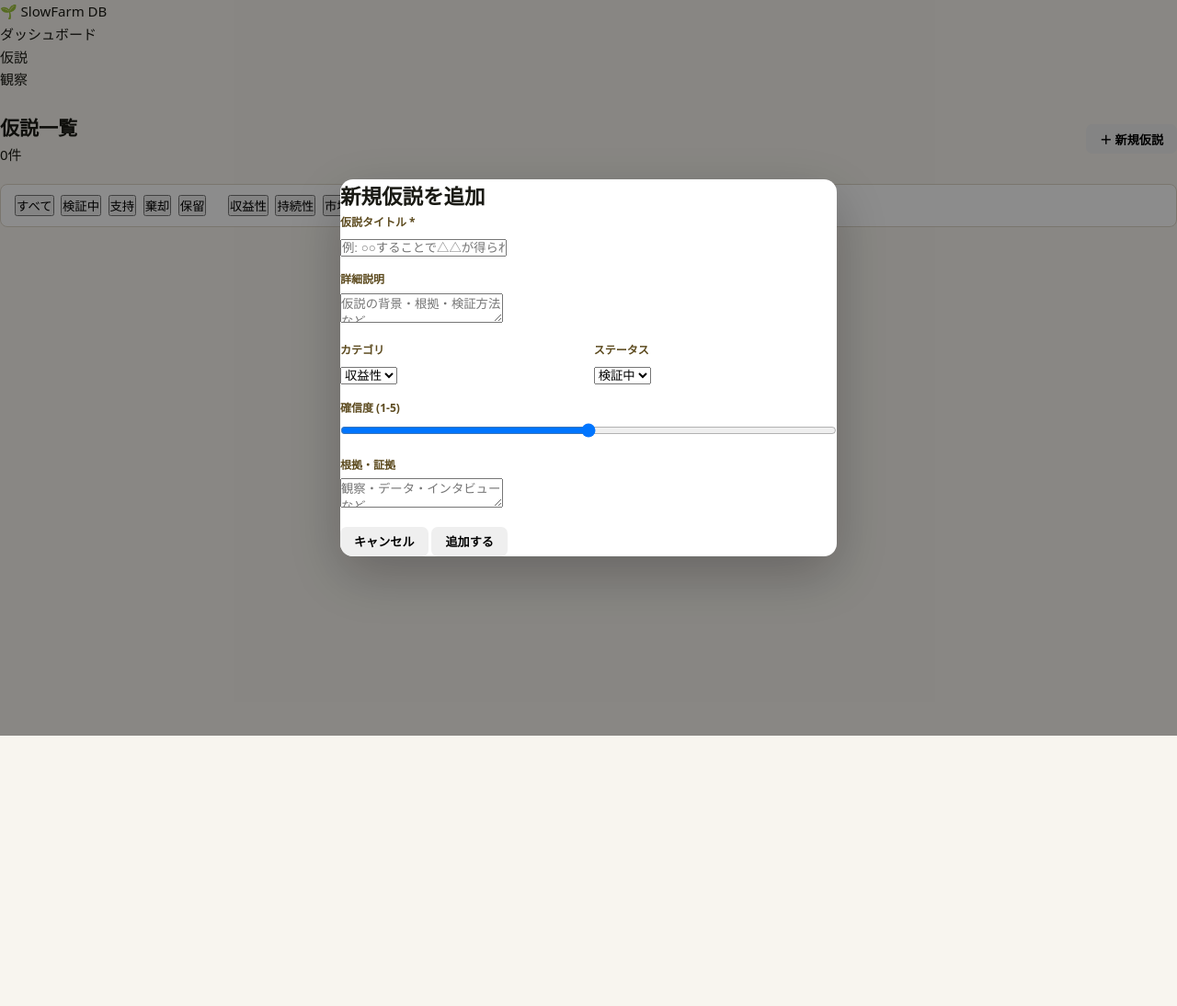
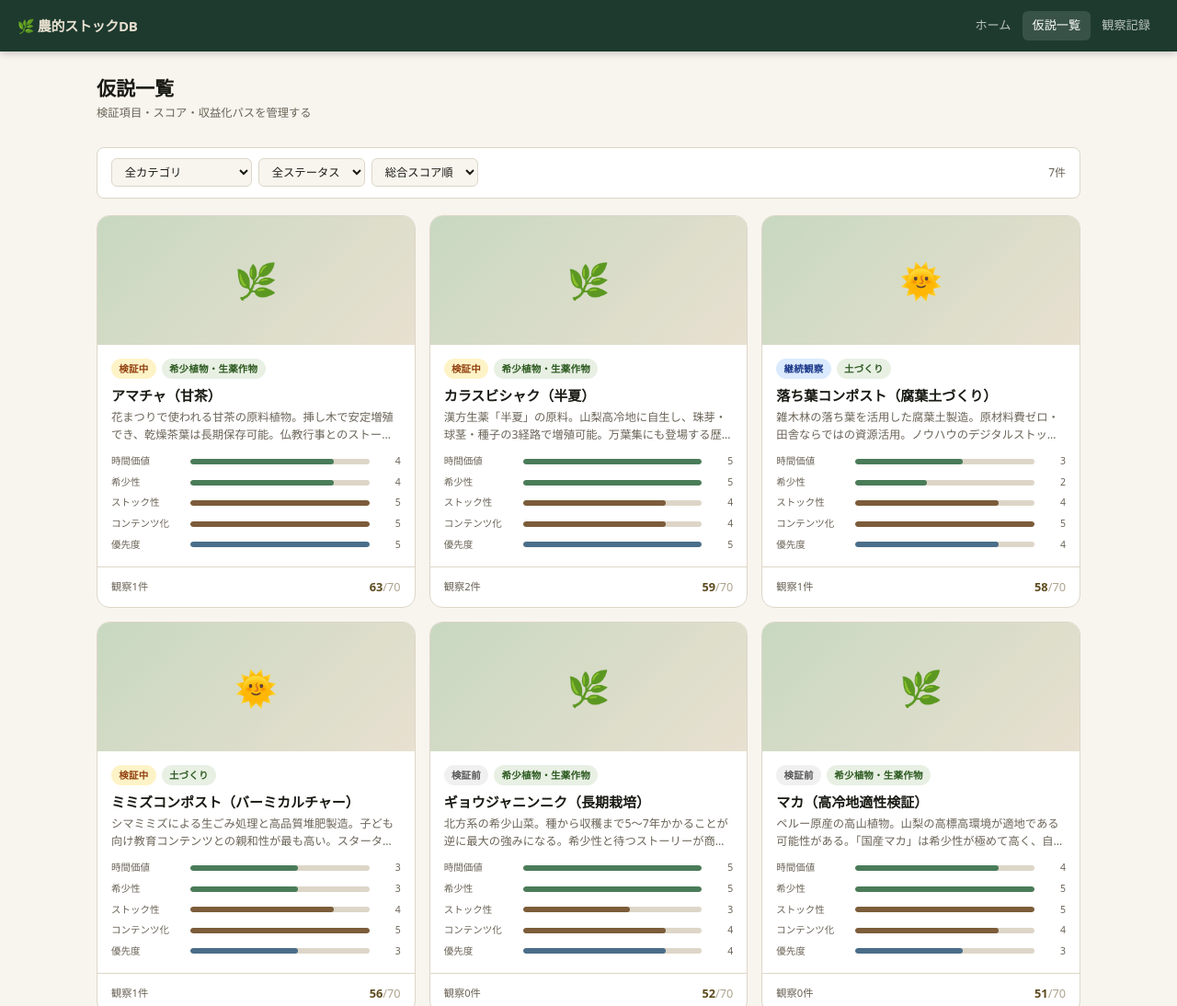
Before and after one commit to hyamano0116-ai/slow-asset-farm, a plain HTML site: page hypotheses.html in a window 1280 px wide. Shown: the top 1094 px of the page at 92% size. Before the commit the page ends 800 px from the top, so only its background shows below. Drawn offline with Linux system fonts and the light colour scheme.

Commit message:
hypotheses.html: 仮説一覧ページ

```diff
--- a/hypotheses.html
+++ b/hypotheses.html
@@ -3,162 +3,123 @@
 <head>
   <meta charset="UTF-8">
   <meta name="viewport" content="width=device-width, initial-scale=1.0">
-  <title>仮説一覧 | SlowFarm DB</title>
+  <title>仮説一覧 | 農的ストックDB</title>
   <link rel="stylesheet" href="style.css">
 </head>
 <body>
-  <header>
-    <a href="index.html" class="logo">🌱 SlowFarm DB</a>
-    <nav>
-      <ul>
-        <li><a href="index.html">ダッシュボード</a></li>
-        <li><a href="hypotheses.html" class="active">仮説</a></li>
-        <li><a href="observations.html">観察</a></li>
-      </ul>
+
+<nav class="nav">
+  <a href="index.html" class="nav__logo">&#x1F33F; 農的ストックDB</a>
+  <div class="nav__links">
+    <a href="index.html" class="nav__link">ホーム</a>
+    <a href="hypotheses.html" class="nav__link nav__link--active">仮説一覧</a>
+    <a href="observations.html" class="nav__link">観察記録</a>
+  </div>
 </nav>
-  </header>
 
-  <main>
+<div class="container page">
   <div class="page-header">
     <div>
       <h1>仮説一覧</h1>
-        <p class="subtitle" id="count"></p>
+      <p class="page-subtitle">検証項目・スコア・収益化パスを管理する</p>
     </div>
-      <button class="btn btn-primary" onclick="openModal()">＋ 新規仮説</button>
   </div>
 
   <div class="filter-bar">
-      <button class="filter-btn active" data-filter="all" onclick="setFilter('all', this)">すべて</button>
-      <button class="filter-btn" data-filter="検証中" onclick="setFilter('検証中', this)">検証中</button>
-      <button class="filter-btn" data-filter="支持" onclick="setFilter('支持', this)">支持</button>
-      <button class="filter-btn" data-filter="棄却" onclick="setFilter('棄却', this)">棄却</button>
-      <button class="filter-btn" data-filter="保留" onclick="setFilter('保留', this)">保留</button>
-      <span style="width:1px;background:var(--beige-dark);margin:0 0.25rem"></span>
-      <button class="filter-btn" data-cat="収益性" onclick="setCat('収益性', this)">収益性</button>
-      <button class="filter-btn" data-cat="持続性" onclick="setCat('持続性', this)">持続性</button>
-      <button class="filter-btn" data-cat="市場性" onclick="setCat('市場性', this)">市場性</button>
-      <button class="filter-btn" data-cat="運営" onclick="setCat('運営', this)">運営</button>
+    <select id="filterCat" class="form-control" style="width:auto">
+      <option value="">全カテゴリ</option>
+      <option>希少植物・生薬作物</option>
+      <option>土づくり</option>
+      <option>家庭菜園</option>
+    </select>
+    <select id="filterStatus" class="form-control" style="width:auto">
+      <option value="">全ステータス</option>
+      <option>検証前</option>
+      <option>検証中</option>
+      <option>支持</option>
+      <option>棄却</option>
+      <option>継続観察</option>
+    </select>
+    <select id="sortBy" class="form-control" style="width:auto">
+      <option value="score">総合スコア順</option>
+      <option value="priority">優先度順</option>
+      <option value="newest">新着順</option>
+    </select>
+    <span class="filter-count" id="filterCount"></span>
   </div>
 
-    <div class="grid" id="list"></div>
-  </main>
-
-  <div class="modal-overlay" id="modal">
-    <div class="modal">
-      <h2>新規仮説を追加</h2>
-      <form id="form" onsubmit="save(event)">
-        <div class="form-group">
-          <label>仮説タイトル *</label>
-          <input type="text" name="title" required placeholder="例: ○○することで△△が得られる">
-        </div>
-        <div class="form-group">
-          <label>詳細説明</label>
-          <textarea name="description" placeholder="仮説の背景・根拠・検証方法など"></textarea>
-        </div>
-        <div style="display:grid;grid-template-columns:1fr 1fr;gap:0.75rem">
-          <div class="form-group">
-            <label>カテゴリ</label>
-            <select name="category">
-              <option>収益性</option><option>持続性</option><option>市場性</option><option>運営</option>
-            </select>
-          </div>
-          <div class="form-group">
-            <label>ステータス</label>
-            <select name="status">
-              <option>検証中</option><option>支持</option><option>棄却</option><option>保留</option>
-            </select>
-          </div>
-        </div>
-        <div class="form-group">
-          <label>確信度 (1-5)</label>
-          <input type="range" name="confidence" min="1" max="5" value="3" style="width:100%">
-        </div>
-        <div class="form-group">
-          <label>根拠・証拠</label>
-          <textarea name="evidence" placeholder="観察・データ・インタビューなど"></textarea>
-        </div>
-        <div class="modal-footer">
-          <button type="button" class="btn btn-secondary" onclick="closeModal()">キャンセル</button>
-          <button type="submit" class="btn btn-primary">追加する</button>
-        </div>
-      </form>
-    </div>
+  <div class="grid-3" id="grid"></div>
 </div>
 
+<script src="data.js"></script>
 <script>
-    const DB = {
-      get: k => JSON.parse(localStorage.getItem(k) || '[]'),
-      set: (k, v) => localStorage.setItem(k, JSON.stringify(v))
-    };
-    const KEYS = { h: 'saf_hypotheses', o: 'saf_observations' };
-    let currentFilter = 'all', currentCat = 'all';
-
-    function genId() { return Date.now().toString(36) + Math.random().toString(36).slice(2); }
-
-    function confidenceHTML(n) {
-      return '<span class="confidence">' + [1,2,3,4,5].map(i => '<span class="confidence-dot ' + (i<=n?'filled':'') + '"></span>').join('') + '</span>';
+var KEYS = { H:'saf_hypotheses', O:'saf_observations', INIT:'saf_initialized' };
+function getH() { return JSON.parse(localStorage.getItem(KEYS.H)||'[]'); }
+function getO() { return JSON.parse(localStorage.getItem(KEYS.O)||'[]'); }
+if (!localStorage.getItem(KEYS.INIT)) {
+  localStorage.setItem(KEYS.H, JSON.stringify(SAF_DATA.hypotheses));
+  localStorage.setItem(KEYS.O, JSON.stringify(SAF_DATA.observations));
+  localStorage.setItem(KEYS.INIT,'1');
 }
 
-    function setFilter(f, el) {
-      currentFilter = f;
-      document.querySelectorAll('[data-filter]').forEach(b => b.classList.remove('active'));
-      el.classList.add('active');
-      render();
+function totalScore(h) { return Object.values(h.scores).reduce(function(s,v){return s+v;},0); }
+
+var CAT_ICON = {'希少植物・生薬作物':'&#x1F33F;','土づくり':'&#x1F31E;','家庭菜園':'&#x1F966;'};
+var STATUS_CLS = {'検証前':'badge--pre','検証中':'badge--verif','支持':'badge--sup','棄却':'badge--rej','継続観察':'badge--cont'};
+function badge(s) { return '<span class="badge '+(STATUS_CLS[s]||'badge--pre')+'">'+ s +'</span>'; }
+
+var TOP_SCORES = [
+  ['時間価値','timeValue','v'],
+  ['希少性','rarity','v'],
+  ['ストック性','stockability','b'],
+  ['コンテンツ化','contentEase','b'],
+  ['優先度','priority','e']
+];
+
+function miniBar(label, val, t) {
+  return '<div class="mini-score">'
+    +'<span class="mini-score__label">'+label+'</span>'
+    +'<div class="mini-score__bar"><div class="mini-score__fill fill--'+t+'" style="width:'+(val/5*100)+'%"></div></div>'
+    +'<span class="mini-score__val">'+val+'</span></div>';
 }
 
-    function setCat(c, el) {
-      currentCat = currentCat === c ? 'all' : c;
-      document.querySelectorAll('[data-cat]').forEach(b => b.classList.remove('active'));
-      if (currentCat !== 'all') el.classList.add('active');
-      render();
+function renderCard(h) {
+  var icon = CAT_ICON[h.category]||'&#x1F331;';
+  var ts = totalScore(h);
+  var obsCount = getO().filter(function(o){return o.hypothesisId===h.id;}).length;
+  return '<a href="hypothesis-detail.html?id='+h.id+'" class="card card--link">'
+    +'<div class="card__img">'+icon+'</div>'
+    +'<div class="card__body">'
+    +'<div class="card__meta">'+badge(h.status)+'<span class="badge badge--cat">'+h.category+'</span></div>'
+    +'<div class="card__title">'+h.title+'</div>'
+    +'<div class="card__desc">'+(h.description||'')+'</div>'
+    +'<div class="mini-scores">'+TOP_SCORES.map(function(x){return miniBar(x[0],h.scores[x[1]],x[2]);}).join('')+'</div>'
+    +'</div>'
+    +'<div class="card__footer">'
+    +'<span style="font-size:0.75rem;color:var(--muted)">観察'+obsCount+'件</span>'
+    +'<span style="font-size:0.85rem;font-weight:700;color:var(--accent)">'+ts+'<span style="opacity:0.5;font-weight:400">/70</span></span>'
+    +'</div></a>';
 }
 
 function render() {
-      let hyps = DB.get(KEYS.h);
-      if (currentFilter !== 'all') hyps = hyps.filter(h => h.status === currentFilter);
-      if (currentCat !== 'all') hyps = hyps.filter(h => h.category === currentCat);
-      hyps = hyps.sort((a, b) => b.createdAt.localeCompare(a.createdAt));
-
-      document.getElementById('count').textContent = hyps.length + '件';
-      document.getElementById('list').innerHTML = hyps.length
-        ? hyps.map(h =>
-            '<a href="hypothesis-detail.html?id=' + h.id + '" class="card card-link"><div class="card-header"><span class="card-title">' + h.title + '</span><span class="badge badge-' + h.status + '">' + h.status + '</span></div><div class="card-meta" style="display:flex;gap:0.5rem;align-items:center;margin-top:0.4rem"><span class="badge badge-' + h.category + '">' + h.category + '</span>' + confidenceHTML(h.confidence) + '<span style="color:var(--muted);font-size:0.8rem">' + (h.observationIds ? h.observationIds.length : 0) + '件の観察</span></div>' + (h.description ? '<div class="card-body">' + h.description.slice(0, 80) + (h.description.length > 80 ? '…' : '') + '</div>' : '') + '</a>'
-          ).join('')
+  var cat = document.getElementById('filterCat').value;
+  var status = document.getElementById('filterStatus').value;
+  var sort = document.getElementById('sortBy').value;
+  var hs = getH();
+  if (cat) hs = hs.filter(function(h){return h.category===cat;});
+  if (status) hs = hs.filter(function(h){return h.status===status;});
+  if (sort==='score') hs.sort(function(a,b){return totalScore(b)-totalScore(a);});
+  else if (sort==='priority') hs.sort(function(a,b){return b.scores.priority-a.scores.priority;});
+  else hs.sort(function(a,b){return b.createdAt.localeCompare(a.createdAt);});
+  document.getElementById('filterCount').textContent = hs.length+'件';
+  document.getElementById('grid').innerHTML = hs.length
+    ? hs.map(renderCard).join('')
     : '<div class="empty" style="grid-column:1/-1">条件に一致する仮説がありません</div>';
 }
 
-    function openModal() {
-      document.getElementById('modal').classList.add('open');
-      document.getElementById('form').reset();
-    }
-
-    function closeModal() { document.getElementById('modal').classList.remove('open'); }
-
-    function save(e) {
-      e.preventDefault();
-      const fd = new FormData(e.target);
-      const hyp = {
-        id: genId(),
-        title: fd.get('title'),
-        description: fd.get('description'),
-        category: fd.get('category'),
-        status: fd.get('status'),
-        confidence: parseInt(fd.get('confidence')),
-        evidence: fd.get('evidence'),
-        createdAt: new Date().toISOString(),
-        observationIds: []
-      };
-      const hyps = DB.get(KEYS.h);
-      hyps.unshift(hyp);
-      DB.set(KEYS.h, hyps);
-      closeModal();
-      render();
-    }
-
-    document.getElementById('modal').addEventListener('click', e => {
-      if (e.target === e.currentTarget) closeModal();
+['filterCat','filterStatus','sortBy'].forEach(function(id){
+  document.getElementById(id).addEventListener('change', render);
 });
-
 render();
 </script>
 </body>
```
Lines whose indentation alone changed are shown as unchanged.
